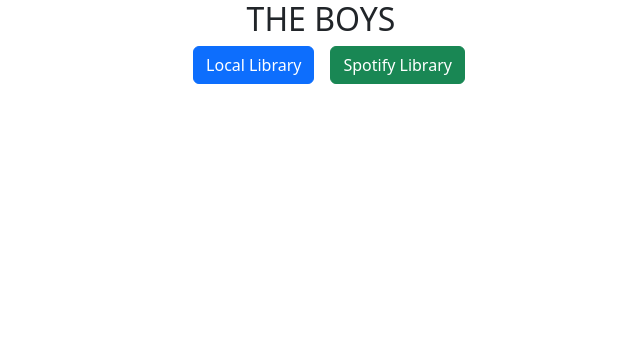
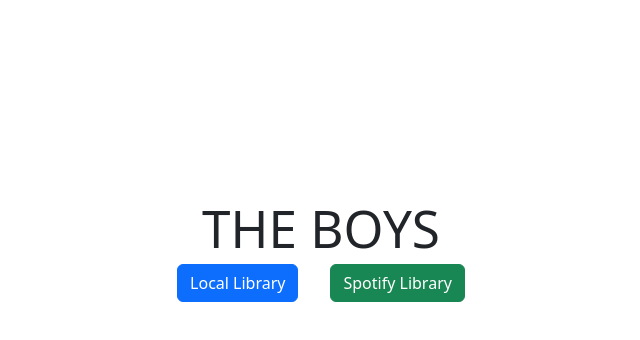
Before and after one commit to Razzmatazz146/CWAFinalProjectF23, a React (Vite) app in the folder my-react-dashboard/: page /home in a window 1280 px wide. Shown: the top 340 px of the page, without its empty margins (319-959 px from the left). Built offline with nearby package versions, Linux system fonts and the light colour scheme.

Commit message:
Finalized Spotify library. Messed with home page a bit idk

```diff
--- a/my-react-dashboard/src/Components/SearchResults.jsx
+++ b/my-react-dashboard/src/Components/SearchResults.jsx
@@ -16,7 +16,11 @@
                 <div>{album}</div>
             </div>
             <div className="col">{formattedTime}</div>
-            <div className="col btn btn-warning p-1 m-1" onClick={() => playSong(songDetails)}>Preview</div>
+                {songDetails.url ? (
+                    <div className="col btn btn-warning p-1 m-1" onClick={() => playSong(songDetails)}>Preview</div>
+                ) : (
+                    <div className="col btn btn-secondary p-1 m-1" disabled>No preview</div>
+                )}
             <a className="col btn btn-success p-1 m-1" href={outUrl} target="_blank">Open on Spotify</a>
         </div>
     );
--- a/my-react-dashboard/src/Views/Home.jsx
+++ b/my-react-dashboard/src/Views/Home.jsx
@@ -3,9 +3,11 @@
 function Home() {
   return (
     <div className="container">
-        <h2>THE BOYS</h2>
+      <div className="container" style={{ paddingTop: '200px' }}>
+        <h1>THE BOYS</h1>
         <a className="btn btn-primary mx-3" href='/local'>Local Library</a>
-        <a className="btn btn-success" href='/spotify'>Spotify Library</a>
+        <a className="btn btn-success mx-3" href='/spotify'>Spotify Library</a>
+      </div>
     </div>
   )
 }
```
